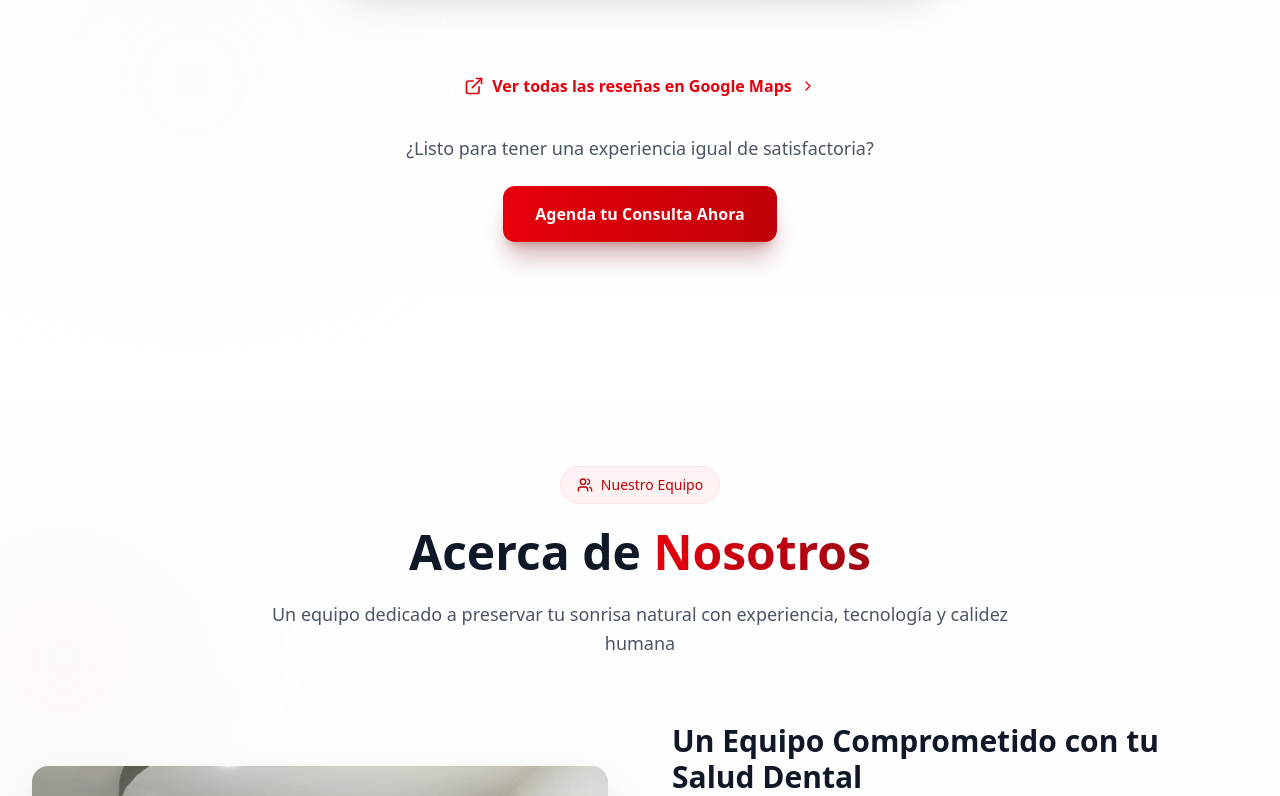
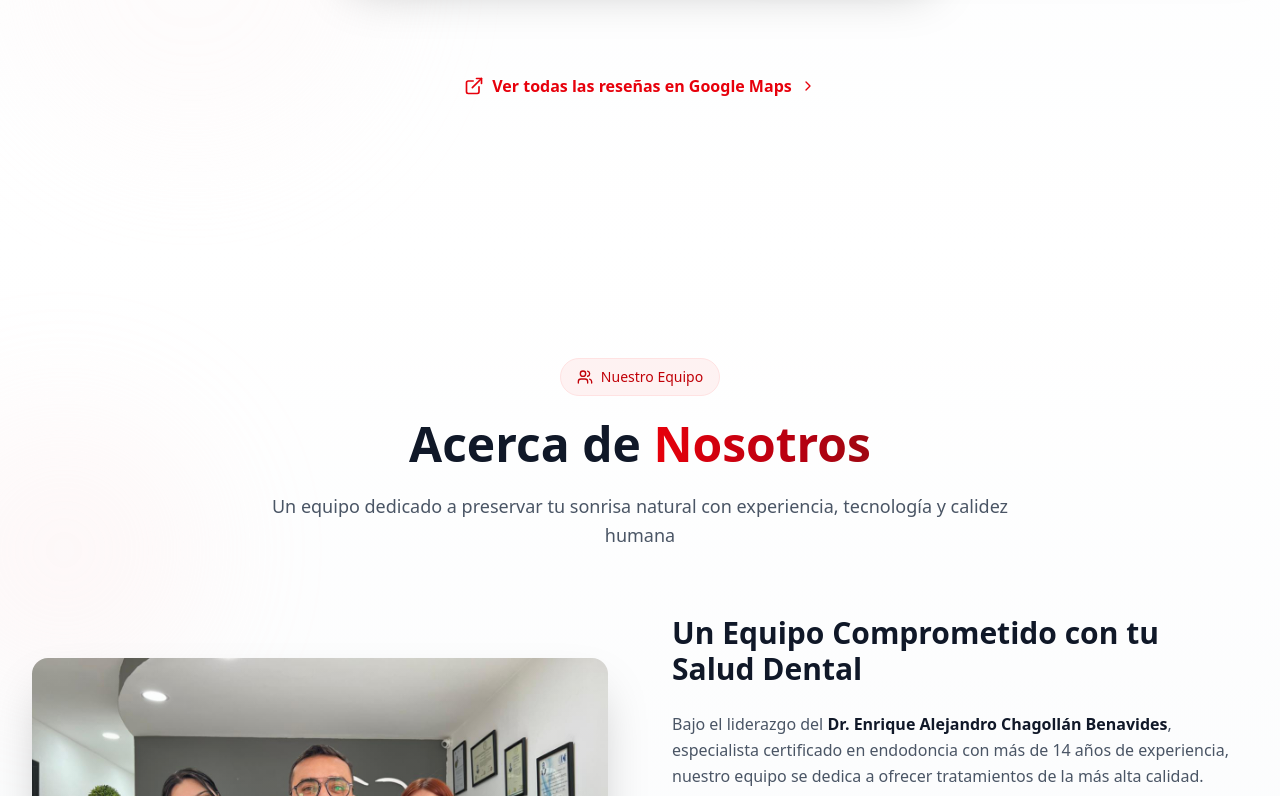
Before and after one commit to Cortes-dev/Dr.Chagollan-ENDODONCIA, a Next.js app: page / in a window 1280 px wide. Shown: the part 3524-4320 px from the top of the page. Built offline with nearby package versions, Linux system fonts and the light colour scheme.

Commit message:
fix: update contact information and location in Contacto component

```diff
--- a/app/CasosClinicos.tsx
+++ b/app/CasosClinicos.tsx
@@ -214,18 +214,6 @@ const CasosClinicos = () => {
             Ver todas las reseñas en Google Maps
             <ChevronRight className="w-4 h-4 group-hover:translate-x-1 transition-transform" />
           </a>
-
-          <div>
-            <p className="text-gray-600 mb-6 text-lg">
-              ¿Listo para tener una experiencia igual de satisfactoria?
-            </p>
-            <a
-              href="tel:8787828610"
-              className="inline-flex items-center gap-2 px-8 py-4 bg-gradient-to-r from-red-600 to-red-700 hover:from-red-700 hover:to-red-800 text-white font-semibold rounded-xl shadow-xl shadow-red-900/30 transition-all duration-300 hover:shadow-2xl hover:shadow-red-900/50 hover:scale-105"
-            >
-              Agenda tu Consulta Ahora
-            </a>
-          </div>
         </div>
       </div>
     </section>
--- a/app/Contacto.tsx
+++ b/app/Contacto.tsx
@@ -66,9 +66,9 @@ const Contacto = () => {
     {
       icon: MapPin,
       title: "Ubicación",
-      content: "Acoros 250",
+      content: "Juárez 114, Zona Centro",
       subcontent: "Piedras Negras, Coahuila",
-      link: "https://maps.google.com/?q=Acoros+250+Piedras+Negras",
+      link: "https://maps.app.goo.gl/rjBjxG5aPPPYFYnN7",
     },
     {
       icon: Phone,
@@ -80,9 +80,9 @@ const Contacto = () => {
     {
       icon: Mail,
       title: "Email",
-      content: "contacto@drchagollan.com",
+      content: "dr.enriquechagollanendodoncia@gmail.com",
       subcontent: "Respuesta en 24hrs",
-      link: "mailto:contacto@drchagollan.com",
+      link: "mailto:dr.enriquechagollanendodoncia@gmail.com",
     },
     {
       icon: Clock,
```
